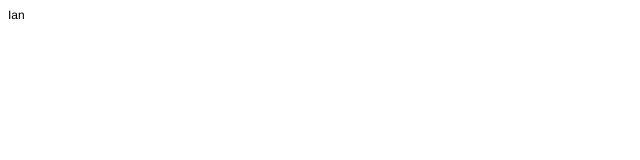
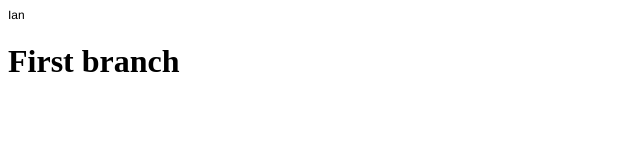
Before and after one commit to laraba-oussama-1998/git_tuto, a plain HTML site: page index.html in a window 1280 px wide. Shown: the whole page, without its empty margins (0-640 px from the left). Drawn offline with Linux system fonts and the light colour scheme.

Commit message:
pushing changes of index.html

```diff
--- a/index.html
+++ b/index.html
@@ -12,5 +12,6 @@
 </head>
 <body>
 <p class="p1">Ian</p>
+<h1>First branch</h1>
 </body>
 </html>
```
